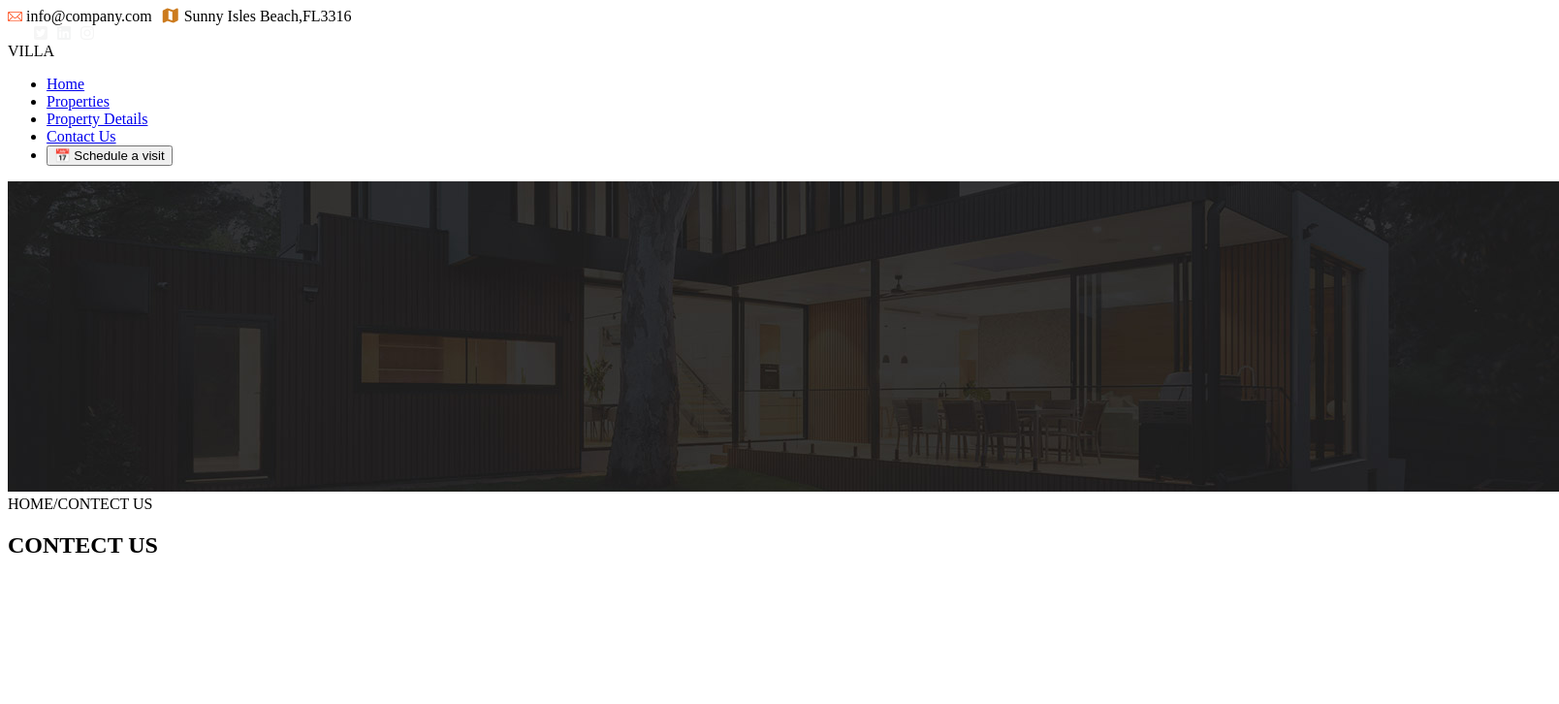
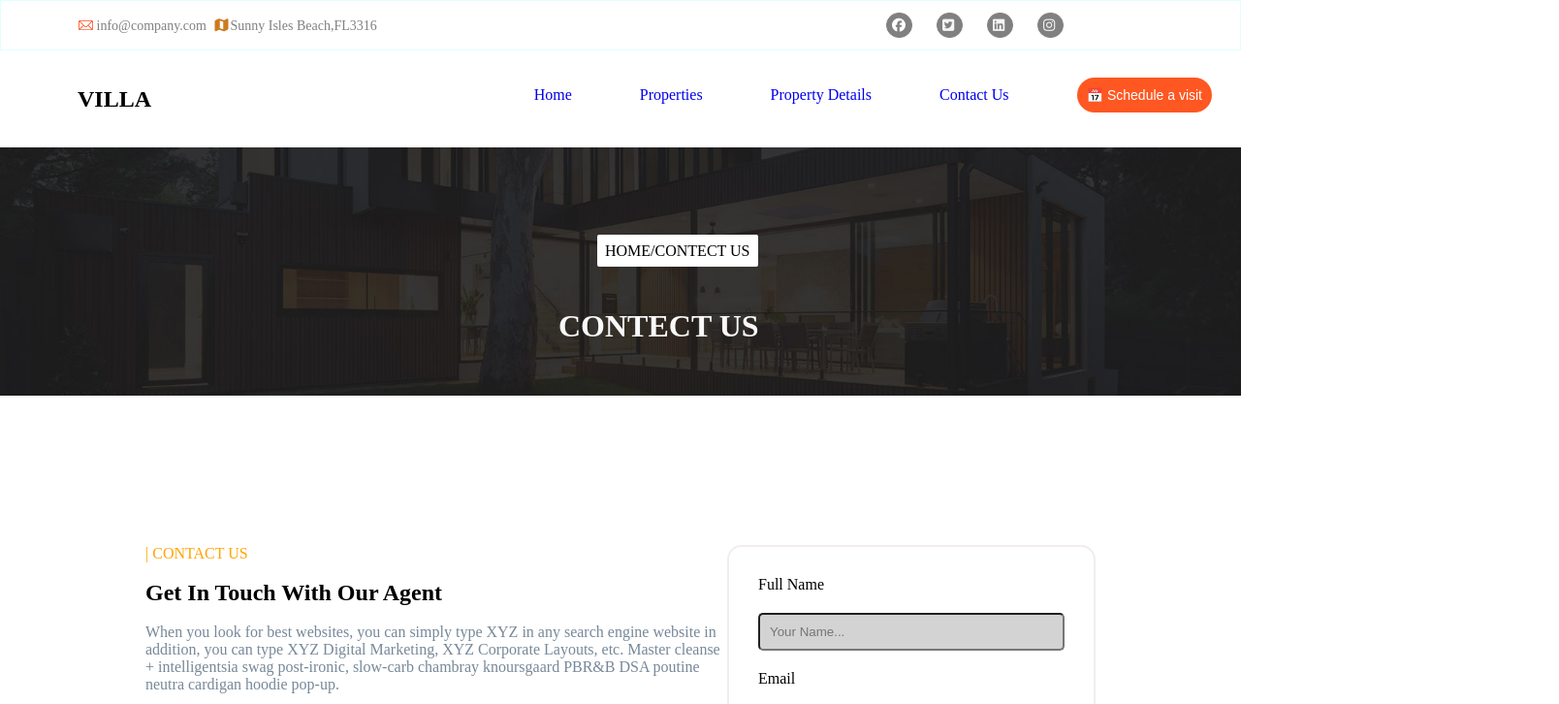
Before and after one commit to naveen-pusa/poject_html-css, a plain HTML site: page contact.html in a window 1280 px wide. Shown: the top 726 px of the page at 97% size, 1608 px wide, since content can reach past the window. Drawn offline with Linux system fonts and the light colour scheme; the site is published under a folder, as on GitHub Pages, so addresses that start at the root find nothing.

Commit message:
modifyed style link

```diff
--- a/contact.html
+++ b/contact.html
@@ -5,7 +5,7 @@
   <meta charset="UTF-8">
   <meta name="viewport" content="width=device-width, initial-scale=1.0">
   <title>Document</title>
-  <link rel="stylesheet" href="../style.css">
+  <link rel="stylesheet" href="./style.css">
   <link rel="stylesheet" href="https://cdnjs.cloudflare.com/ajax/libs/font-awesome/7.0.1/css/all.min.css"
     integrity="sha512-2SwdPD6INVrV/lHTZbO2nodKhrnDdJK9/kg2XD1r9uGqPo1cUbujc+IYdlYdEErWNu69gVcYgdxlmVmzTWnetw=="
     crossorigin="anonymous" referrerpolicy="no-referrer" />
```
Also changed, not shown: index.html (+1 -1 lines), properties.html (+1 -1 lines), propertydetiles.html (+1 -1 lines).
